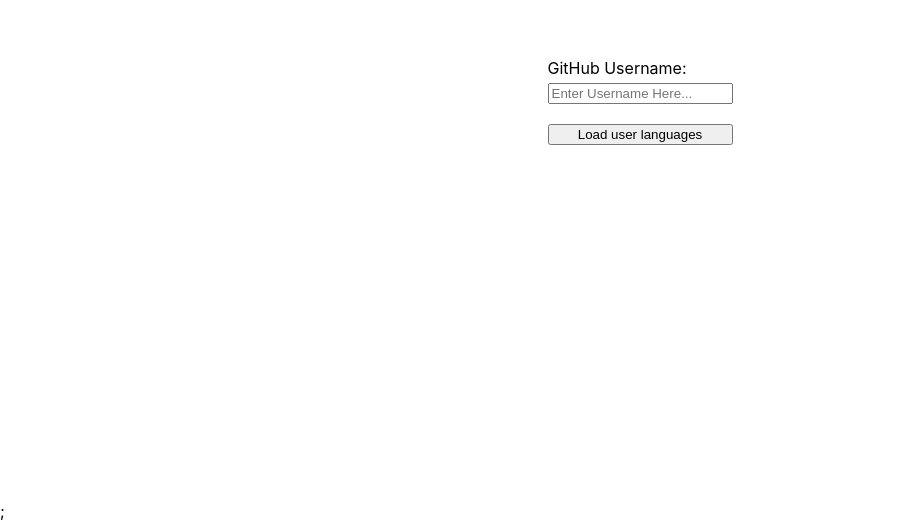
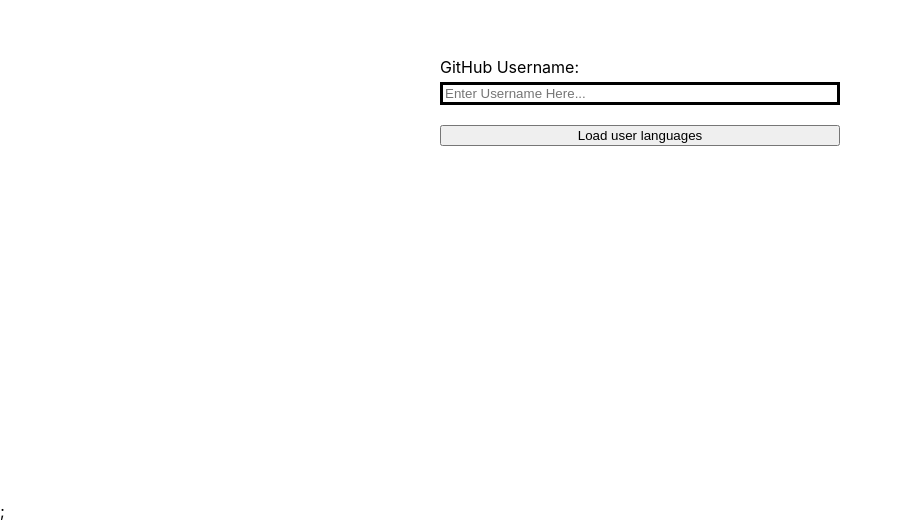
Before and after one commit to MustaRohman/github-user-favourite-language, a Next.js app: page / in a window 1280 px wide. Shown: the part 299-820 px from the top of the page, without its empty margins (0-902 px from the left). Built offline with nearby package versions, Linux system fonts and the light colour scheme.

Commit message:
Created styled components for input and error elements

```diff
--- /dev/null
+++ b/components/ErrorMessage/ErrorMessage.styles.ts
@@ -0,0 +1,23 @@
+import styled from "styled-components";
+
+export const Wrapper = styled.div`
+  margin: 15px 0;
+  border: 1px solid red;
+  background-color: white;
+  display: flex;
+  flex-direction: column;
+  width: 400px;
+  @media only screen and (max-width: 600px) {
+    width: 100%;
+  }
+`;
+
+export const Header = styled.div`
+  padding: 3px 7px;
+  background-color: red;
+  color: white;
+`;
+
+export const Content = styled.div`
+  padding: 3px 7px;
+`;
--- /dev/null
+++ b/components/ErrorMessage/ErrorMessage.tsx
@@ -0,0 +1,16 @@
+import { Content, Header, Wrapper } from "./ErrorMessage.styles";
+
+interface Props {
+  message: string;
+}
+
+const ErrorMessage = ({ message }: Props) => {
+  return (
+    <Wrapper>
+      <Header>Error</Header>
+      <Content>{message}</Content>
+    </Wrapper>
+  );
+};
+
+export default ErrorMessage;
--- /dev/null
+++ b/components/ErrorMessage/index.ts
@@ -0,0 +1,3 @@
+import ErrorMessage from "./ErrorMessage";
+
+export default ErrorMessage;
--- a/components/HomeContent/HomeContent.styles.ts
+++ b/components/HomeContent/HomeContent.styles.ts
@@ -25,6 +25,7 @@
 `;
 
 export const InputWrapper = styled.div`
+  width: 400px;
   margin-bottom: 20px;
   display: flex;
   flex-direction: column;
@@ -32,4 +33,18 @@
   label {
     margin-bottom: 5px;
   }
+
+  @media only screen and (max-width: 600px) {
+    width: 100%;
+  }
 `;
+
+export interface InputProps {
+  error?: string;
+  success?: string;
+}
+
+export const Input = styled.input<InputProps>`
+  border: 3px solid
+    ${(props) => (props.error ? "red" : props.success ? "green" : "black")};
+`;
--- a/components/HomeContent/HomeContent.tsx
+++ b/components/HomeContent/HomeContent.tsx
@@ -1,6 +1,7 @@
 import { FormEvent, useState } from "react";
 import { getUserFavouriteLanguage } from "../../utils/getUserLanguages";
-import { Form, InputWrapper, Main, Wrapper } from "./HomeContent.styles";
+import ErrorMessage from "../ErrorMessage";
+import { Form, Input, InputWrapper, Main, Wrapper } from "./HomeContent.styles";
 
 const HomeContent = () => {
   const [error, setError] = useState("");
@@ -13,6 +14,7 @@
     try {
       if (!usernameInput) {
         setError("Please enter username into input field");
+        setFavLang("");
         return;
       }
       setIsLoading(true);
@@ -30,10 +32,11 @@
   return (
     <Wrapper>
       <Main>
+        {error && <ErrorMessage message={error} />}
         <Form onSubmit={(e) => onClickHandler(e)}>
           <InputWrapper>
             <label id="username-input-label">GitHub Username:</label>
-            <input
+            <Input
               aria-labelledby="username-input-label"
               id="username-input"
               name="username-input"
@@ -41,12 +44,15 @@
               type="text"
               value={usernameInput}
               onChange={(e) => setUsernameInput(e.target.value)}
+              error={error}
+              success={favLang}
             />
           </InputWrapper>
-          <button type="submit">Load user languages</button>
+          <button type="submit" disabled={isLoading}>
+            {isLoading ? "Loading..." : "Load user languages"}
+          </button>
         </Form>
         {isLoading && <p>Loading...</p>}
-        {error && <p>Error: {error}</p>}
         {favLang && <p>Favourite language is {favLang}</p>}
       </Main>
     </Wrapper>
```
